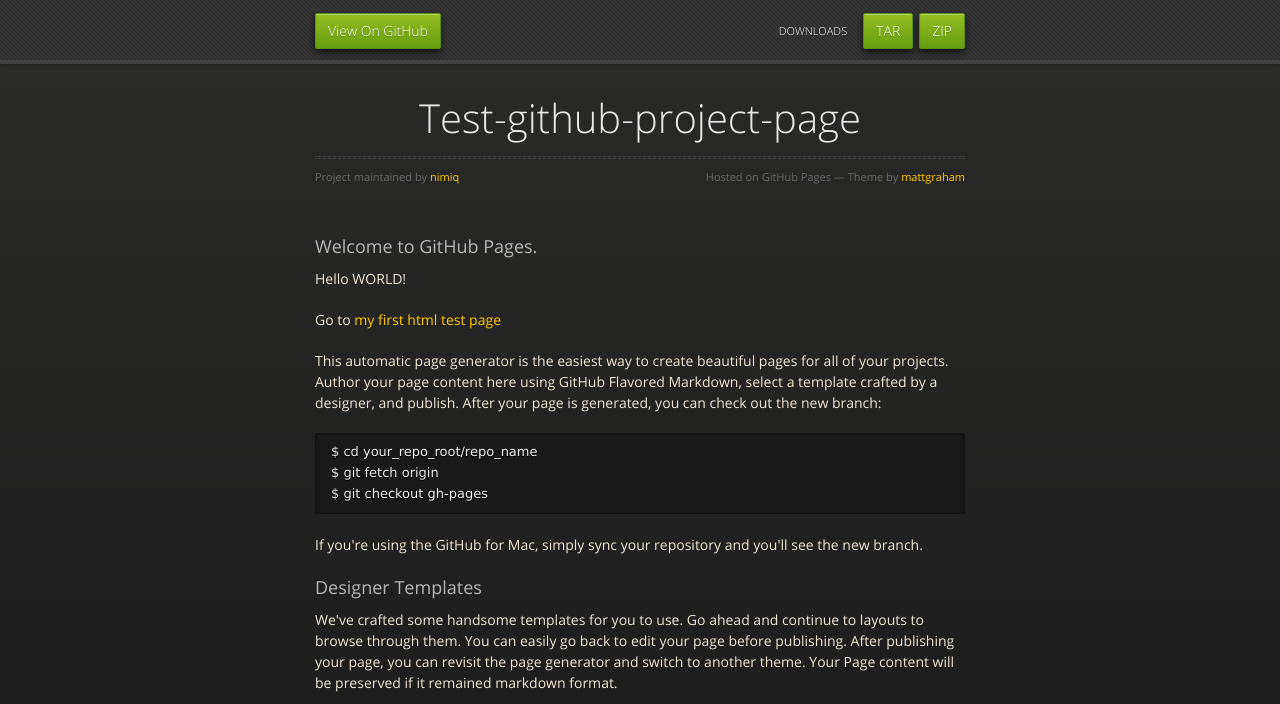
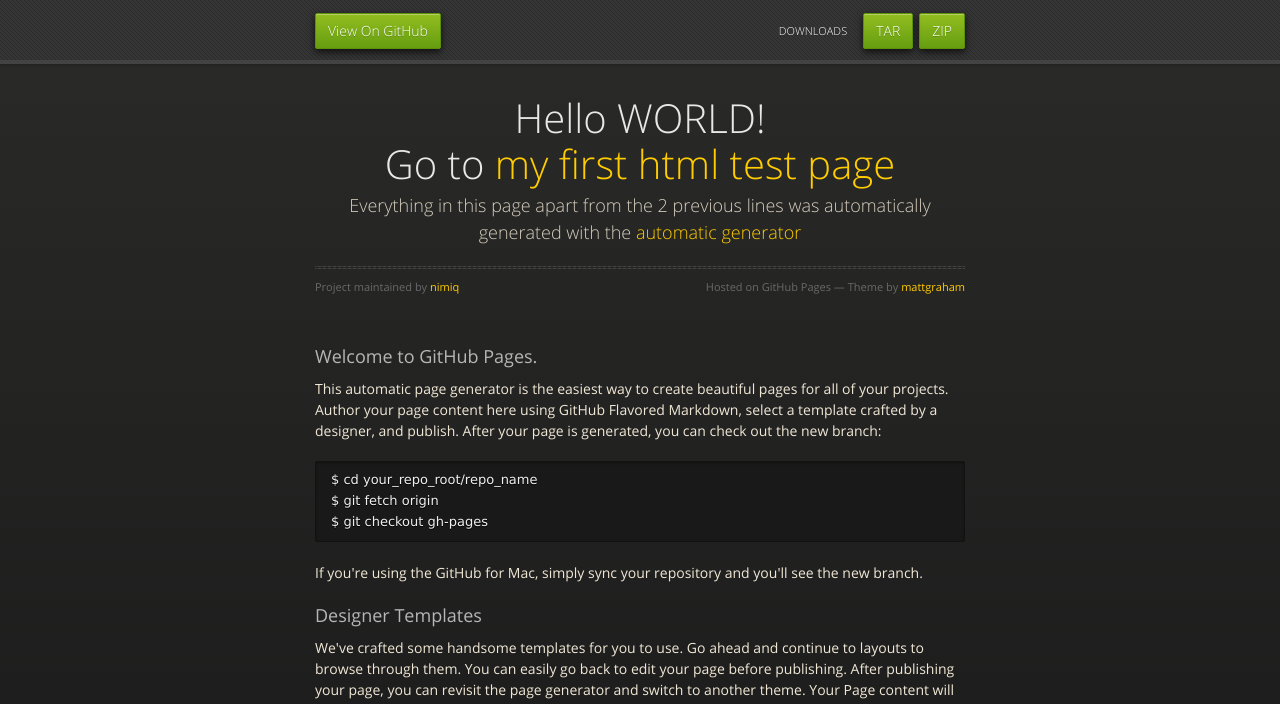
Before and after one commit to nimiq/test-github-project-page, a plain HTML site: page index.html in a window 1280 px wide. Shown: the top 704 px of the page. Drawn offline with nearby package versions, Linux system fonts and the light colour scheme.

Commit message:
Update index.html

```diff
--- a/index.html
+++ b/index.html
@@ -31,7 +31,11 @@
 
       <section>
         <div id="title">
-          <h1>Test-github-project-page</h1>
+          <h1>Hello WORLD!</h1>
+          <h1>Go to <a href="testnim.html">my first html test page</a></h1>
+          <p>Everything in this page apart from the 2 previous lines was automatically generated with the
+            <a href="https://help.github.com/articles/creating-pages-with-the-automatic-generator">automatic generator</a>
+          </p>
           <p></p>
           <hr>
           <span class="credits left">Project maintained by <a href="https://github.com/nimiq">nimiq</a></span>
@@ -40,9 +44,6 @@
 
         <h3>
 <a name="welcome-to-github-pages" class="anchor" href="#welcome-to-github-pages"><span class="octicon octicon-link"></span></a>Welcome to GitHub Pages.</h3>
-
-<p>Hello WORLD!</p>
-<p>Go to <a href="testnim.html">my first html test page</a></p>
 
 <p>This automatic page generator is the easiest way to create beautiful pages for all of your projects. Author your page content here using GitHub Flavored Markdown, select a template crafted by a designer, and publish. After your page is generated, you can check out the new branch:</p>
 
```
